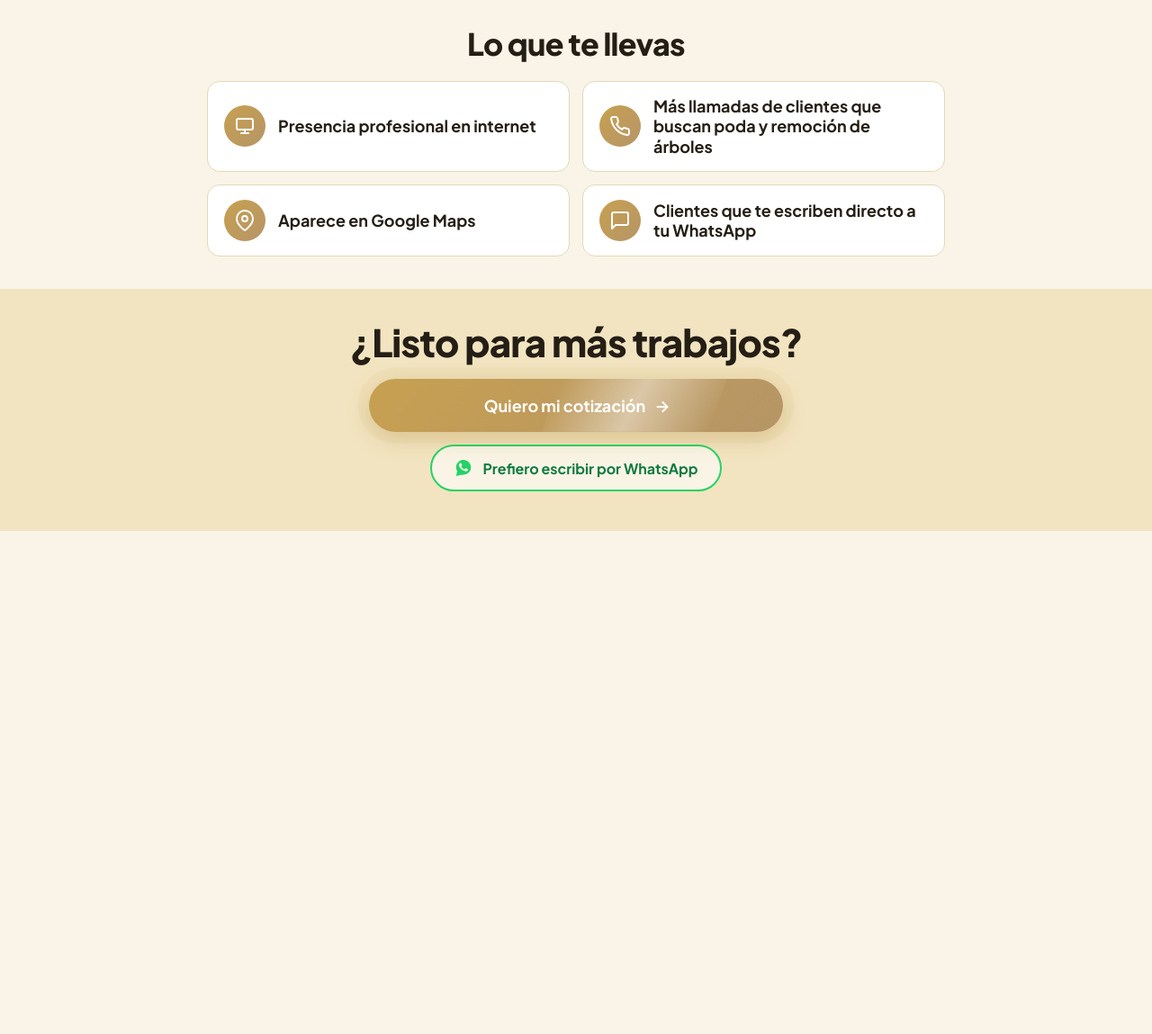
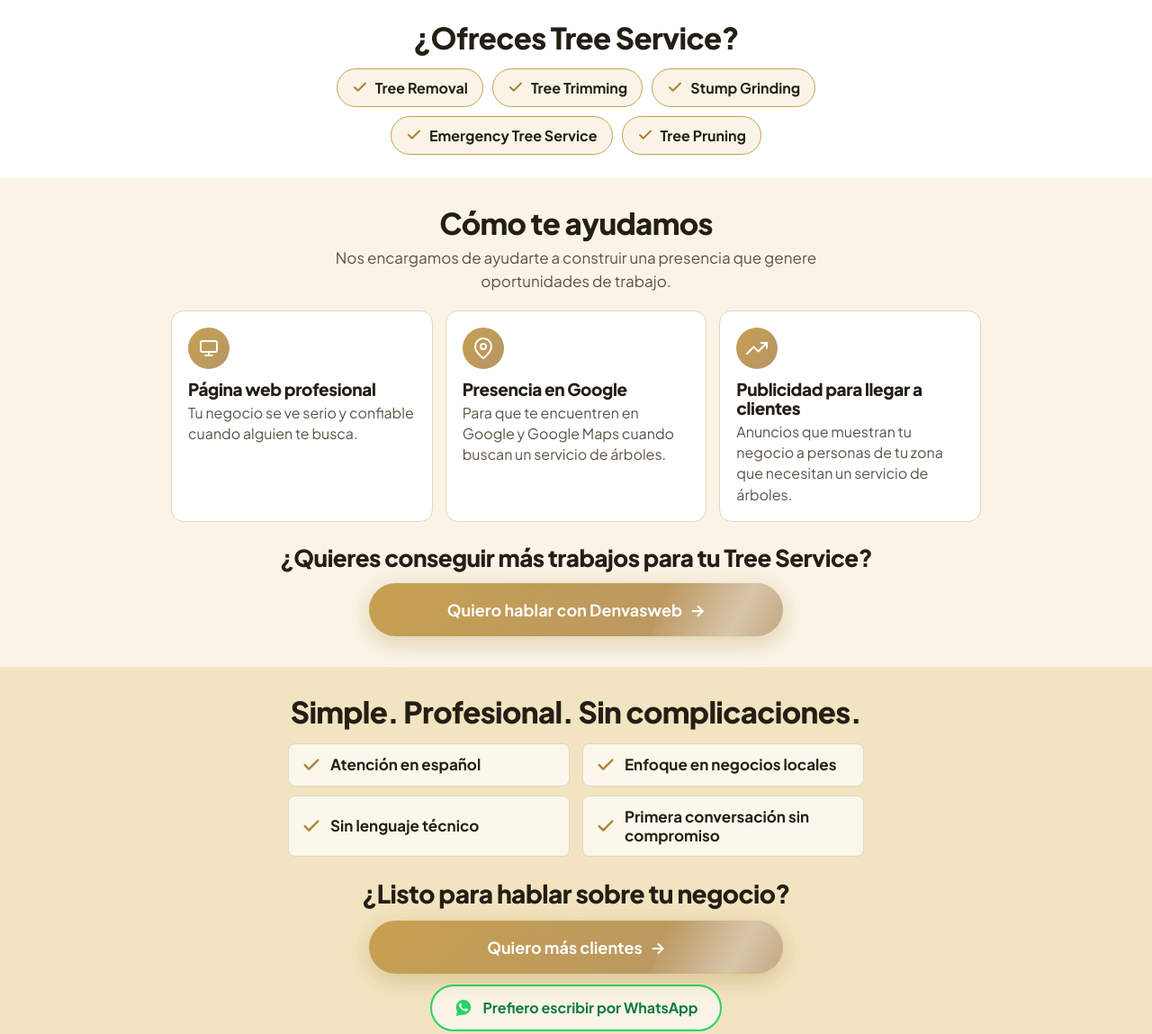
Before and after one commit to denvas235test/landing, a plain HTML site: page landing-tree-service/index.html in a window 1280 px wide. Shown: the part 1060-2209 px from the top of the page at 90% size. Before the commit the page ends 1650 px from the top, so only its background shows below. Drawn offline with Linux system fonts and the light colour scheme.

Commit message:
Landing Tree Service v3: 4 bloques cortos, CTA cerca del contenido, copy simple

```diff
--- a/landing-tree-service/index.html
+++ b/landing-tree-service/index.html
@@ -54,17 +54,17 @@
 .lp-hero .lp-wa { background: rgba(255,255,255,0.92); }
 .lp-hero .lp-wa:hover { background: #25D366; }
 .lp-center { text-align: center; max-width: 720px; margin: 0 auto; }
-.lp-hero h1 { font-size: clamp(34px, 6vw, 56px); margin-bottom: 22px; }
+.lp-hero h1 { font-size: clamp(32px, 6vw, 56px); margin-bottom: 14px; }
+.lp-sub { color: rgba(255,255,255,0.92); font-size: clamp(17px, 2.4vw, 20px); line-height: 1.45; max-width: 560px; margin: 0 auto 22px; text-shadow: 0 1px 10px rgba(0,0,0,0.4); }
 .lp-hero .eyebrow { margin-bottom: 10px; }
 
 /* Formulario protagonista */
 #contact { scroll-margin-top: 84px; }
 .lp-form { max-width: 460px; margin: 0 auto; text-align: left; padding: 26px; border-color: var(--gold-light); box-shadow: 0 18px 44px rgba(169,130,47,0.18); }
-.lp-form-title { font-size: 24px; text-align: center; margin-bottom: 6px; }
-.lp-form-note { text-align: center; font-size: 15px; line-height: 1.45; margin-bottom: 20px; }
+.lp-note { text-align: center; font-size: 14px; line-height: 1.4; margin-top: 12px; color: var(--text); }
 .lp-form .form-field label { font-size: 15px; }
 .lp-form .form-field input { font-size: 16px; padding: 14px 16px; }
-.lp-form .form-status { margin-top: 10px; }
+.lp-form .form-status { margin-top: 6px; min-height: 0; }
 
 /* CTA principal animado */
 .lp-cta { position: relative; overflow: hidden; font-size: 18px; padding: 18px 28px; animation: lpPulse 2.4s ease-in-out infinite; }
@@ -91,33 +91,53 @@
 .lp-wa:hover { background: #25D366; color: #fff; transform: translateY(-2px); }
 .lp-wa:hover svg { fill: #fff; }
 
-/* Bullets con iconos */
-.lp-benefits { padding: 40px 0 36px; background: var(--off-white); }
-.lp-benefits h2 { text-align: center; font-size: clamp(26px, 4vw, 34px); margin-bottom: 22px; }
-.lp-list { display: grid; grid-template-columns: repeat(2, 1fr); gap: 14px; max-width: 820px; margin: 0 auto; }
-.lp-item { display: flex; align-items: center; gap: 14px; background: var(--white); border: 1px solid var(--border); border-radius: var(--radius); padding: 16px 18px; font-size: 18px; font-weight: 700; line-height: 1.25; color: var(--ink); }
+/* Bloque 2: ¿Ofreces Tree Service? */
+.lp-who { background: var(--white); padding: 28px 0 26px; text-align: center; }
+.lp-who h2, .lp-how h2, .lp-final h2 { font-size: clamp(25px, 4vw, 33px); margin-bottom: 8px; }
+.lp-chips { display: flex; flex-wrap: wrap; justify-content: center; gap: 10px; max-width: 640px; margin: 16px auto 0; }
+.lp-chip { display: inline-flex; align-items: center; gap: 8px; padding: 10px 16px; border: 1px solid var(--gold-light); border-radius: 999px; background: var(--off-white); font-weight: 700; font-size: 16px; color: var(--ink); }
+.lp-chip svg, .lp-trust svg { flex: 0 0 auto; width: 18px; height: 18px; fill: none; stroke: var(--gold); stroke-width: 2.6; stroke-linecap: round; stroke-linejoin: round; }
+
+/* Bloque 3: cómo ayudamos + CTA */
+.lp-how { background: var(--off-white); padding: 32px 0 34px; text-align: center; }
+.lp-lead { max-width: 560px; margin: 0 auto 20px; font-size: 17px; line-height: 1.5; }
+.lp-cards { display: grid; grid-template-columns: repeat(3, 1fr); gap: 14px; max-width: 900px; margin: 0 auto; text-align: left; }
+.lp-card { display: flex; flex-direction: column; gap: 12px; background: var(--white); border: 1px solid var(--border); border-radius: var(--radius); padding: 18px; }
+.lp-card h3 { font-size: 19px; margin-bottom: 4px; }
+.lp-card p { font-size: 16px; line-height: 1.45; margin: 0; }
 .lp-ico { flex: 0 0 46px; width: 46px; height: 46px; border-radius: 50%; display: grid; place-items: center; background: linear-gradient(135deg, var(--gold-light), var(--gold-deep)); }
 .lp-ico svg { width: 24px; height: 24px; fill: none; stroke: #fff; stroke-width: 2; stroke-linecap: round; stroke-linejoin: round; }
+.lp-mid { margin-top: 26px; }
+.lp-mid h3 { font-size: clamp(20px, 3.2vw, 26px); margin-bottom: 14px; }
+.lp-actions { display: flex; flex-direction: column; align-items: center; gap: 12px; }
+.lp-actions .lp-cta { width: 100%; max-width: 460px; }
 
-/* CTA final */
-.lp-final { padding: 36px 0 44px; background: var(--section-tint); text-align: center; }
-.lp-final h2 { margin-bottom: 18px; }
-.lp-final-actions { display: flex; flex-direction: column; align-items: center; gap: 14px; }
-.lp-final .lp-cta { width: 100%; max-width: 460px; }
+/* Bloque 4: confianza + CTA final */
+.lp-final { background: var(--section-tint); padding: 32px 0 38px; text-align: center; }
+.lp-trust { list-style: none; display: grid; grid-template-columns: repeat(2, 1fr); gap: 10px 14px; max-width: 640px; margin: 16px auto 26px; padding: 0; text-align: left; }
+.lp-trust li { display: flex; align-items: center; gap: 10px; background: rgba(255,255,255,0.7); border: 1px solid var(--border); border-radius: var(--radius-sm); padding: 12px 14px; font-size: 17px; font-weight: 700; line-height: 1.25; color: var(--ink); }
+.lp-trust svg { width: 22px; height: 22px; }
+.lp-ready { font-size: clamp(22px, 3.6vw, 28px); margin-bottom: 14px; }
 
 @media (max-width: 720px) {
   .hero.lp-hero {
-    padding: 26px 0 34px;
+    padding: 24px 0 30px;
     background:
       linear-gradient(180deg, rgba(20,15,8,0.66) 0%, rgba(20,15,8,0.50) 35%, rgba(20,15,8,0.92) 78%, #241E15 100%),
       url('/images/hero-tree-service.webp') 47% top / auto 620px no-repeat,
       #241E15;
   }
-  .lp-form { padding: 22px 18px; }
-  .lp-list { grid-template-columns: 1fr; gap: 12px; }
-  .lp-item { font-size: 17px; }
-  .lp-benefits { padding: 32px 0 28px; }
-  .lp-final { padding: 30px 0 36px; }
+  .lp-hero h1 { font-size: 31px; margin-bottom: 12px; }
+  .lp-sub { font-size: 17px; margin-bottom: 18px; }
+  .lp-form { padding: 20px 18px; }
+  .lp-form .form-field input { padding: 12px 14px; }
+  .lp-who { padding: 24px 0 22px; }
+  .lp-chip { font-size: 15px; padding: 9px 14px; }
+  .lp-how { padding: 28px 0 28px; }
+  .lp-cards { grid-template-columns: 1fr; gap: 12px; }
+  .lp-card { flex-direction: row; align-items: flex-start; gap: 14px; padding: 16px; }
+  .lp-trust { grid-template-columns: 1fr; gap: 10px; }
+  .lp-final { padding: 28px 0 32px; }
 }
 </style>
 </head>
@@ -137,19 +157,18 @@
 
 <main>
 
-  <!-- HEADLINE + FORMULARIO (acción principal) + WhatsApp secundario -->
+  <!-- BLOQUE 1: HERO + FORMULARIO -->
   <section class="hero lp-hero" id="hero">
     <div class="hero-glow" aria-hidden="true"></div>
     <div class="hero-glow-2" aria-hidden="true"></div>
     <div class="container lp-center" style="position:relative;z-index:1;">
       <span class="eyebrow reveal" data-reveal="1">Para dueños de Tree Service</span>
       <h1 class="reveal" data-reveal="1">Más llamadas. Más trabajos agendados. Para tu negocio de <span class="accent">Tree Service</span>.</h1>
+      <p class="lp-sub reveal" data-reveal="1">Ayudamos a negocios de Tree Service a conseguir más clientes que buscan servicios de árboles en su área.</p>
 
       <div id="contact" class="reveal" data-reveal="2">
         <form class="contact-form lp-form" id="contact-form" action="https://formspree.io/f/mqeoakpw" method="POST">
           <input type="hidden" name="form_type" value="landing-tree-service">
-          <h2 class="lp-form-title">Pide tu cotización gratis</h2>
-          <p class="lp-form-note">Solo 3 datos. Al enviar, se abre WhatsApp con tu mensaje ya escrito. Sin compromiso.</p>
           <div class="form-field">
             <label for="name">Nombre</label>
             <input type="text" id="name" name="name" autocomplete="name" required>
@@ -162,7 +181,8 @@
             <label for="business">Nombre del negocio</label>
             <input type="text" id="business" name="business" autocomplete="organization" required>
           </div>
-          <button type="submit" class="btn btn-primary btn-lg btn-full lp-cta">Quiero mi cotización <span class="lp-arrow" aria-hidden="true">→</span></button>
+          <button type="submit" class="btn btn-primary btn-lg btn-full lp-cta">Quiero más clientes <span class="lp-arrow" aria-hidden="true">→</span></button>
+          <p class="lp-note">Sin compromiso. Al enviar, se abre WhatsApp con tu mensaje listo.</p>
           <p class="form-status" id="form-status" role="status" aria-live="polite"></p>
         </form>
 
@@ -176,37 +196,71 @@
     </div>
   </section>
 
-  <!-- BULLETS CON ICONOS -->
-  <section class="lp-benefits" id="beneficios">
+  <!-- BLOQUE 2: IDENTIFICACIÓN -->
+  <section class="lp-who">
     <div class="container">
-      <h2>Lo que te llevas</h2>
-      <div class="lp-list">
-        <div class="lp-item">
+      <h2>¿Ofreces Tree Service?</h2>
+      <div class="lp-chips">
+        <span class="lp-chip"><svg viewBox="0 0 24 24" aria-hidden="true"><polyline points="20 6 9 17 4 12"/></svg>Tree Removal</span>
+        <span class="lp-chip"><svg viewBox="0 0 24 24" aria-hidden="true"><polyline points="20 6 9 17 4 12"/></svg>Tree Trimming</span>
+        <span class="lp-chip"><svg viewBox="0 0 24 24" aria-hidden="true"><polyline points="20 6 9 17 4 12"/></svg>Stump Grinding</span>
+        <span class="lp-chip"><svg viewBox="0 0 24 24" aria-hidden="true"><polyline points="20 6 9 17 4 12"/></svg>Emergency Tree Service</span>
+        <span class="lp-chip"><svg viewBox="0 0 24 24" aria-hidden="true"><polyline points="20 6 9 17 4 12"/></svg>Tree Pruning</span>
+      </div>
+    </div>
+  </section>
+
+  <!-- BLOQUE 3: CÓMO AYUDAMOS + CTA -->
+  <section class="lp-how">
+    <div class="container">
+      <h2>Cómo te ayudamos</h2>
+      <p class="lp-lead">Nos encargamos de ayudarte a construir una presencia que genere oportunidades de trabajo.</p>
+      <div class="lp-cards">
+        <div class="lp-card">
           <span class="lp-ico"><svg viewBox="0 0 24 24" aria-hidden="true"><rect x="3" y="4" width="18" height="12" rx="2"/><path d="M8 20h8M12 16v4"/></svg></span>
-          Presencia profesional en internet
+          <div>
+            <h3>Página web profesional</h3>
+            <p>Tu negocio se ve serio y confiable cuando alguien te busca.</p>
+          </div>
         </div>
-        <div class="lp-item">
-          <span class="lp-ico"><svg viewBox="0 0 24 24" aria-hidden="true"><path d="M22 16.9v3a2 2 0 0 1-2.2 2 19.8 19.8 0 0 1-8.6-3.1 19.5 19.5 0 0 1-6-6A19.8 19.8 0 0 1 2.1 4.2 2 2 0 0 1 4.1 2h3a2 2 0 0 1 2 1.7c.1 1 .4 1.9.7 2.8a2 2 0 0 1-.5 2.1L8.1 9.9a16 16 0 0 0 6 6l1.3-1.3a2 2 0 0 1 2.1-.4c.9.3 1.8.6 2.8.7a2 2 0 0 1 1.7 2z"/></svg></span>
-          Más llamadas de clientes que buscan poda y remoción de árboles
+        <div class="lp-card">
+          <span class="lp-ico"><svg viewBox="0 0 24 24" aria-hidden="true"><path d="M21 10c0 7-9 13-9 13S3 17 3 10a9 9 0 0 1 18 0z"/><circle cx="12" cy="10" r="3"/></svg></span>
+          <div>
+            <h3>Presencia en Google</h3>
+            <p>Para que te encuentren en Google y Google Maps cuando buscan un servicio de árboles.</p>
+          </div>
         </div>
-        <div class="lp-item">
-          <span class="lp-ico"><svg viewBox="0 0 24 24" aria-hidden="true"><path d="M21 10c0 7-9 13-9 13S3 17 3 10a9 9 0 0 1 18 0z"/><circle cx="12" cy="10" r="3"/></svg></span>
-          Aparece en Google Maps
+        <div class="lp-card">
+          <span class="lp-ico"><svg viewBox="0 0 24 24" aria-hidden="true"><polyline points="23 6 13.5 15.5 8.5 10.5 1 18"/><polyline points="17 6 23 6 23 12"/></svg></span>
+          <div>
+            <h3>Publicidad para llegar a clientes</h3>
+            <p>Anuncios que muestran tu negocio a personas de tu zona que necesitan un servicio de árboles.</p>
+          </div>
         </div>
-        <div class="lp-item">
-          <span class="lp-ico"><svg viewBox="0 0 24 24" aria-hidden="true"><path d="M21 15a2 2 0 0 1-2 2H7l-4 4V5a2 2 0 0 1 2-2h14a2 2 0 0 1 2 2z"/></svg></span>
-          Clientes que te escriben directo a tu WhatsApp
+      </div>
+
+      <div class="lp-mid">
+        <h3>¿Quieres conseguir más trabajos para tu Tree Service?</h3>
+        <div class="lp-actions">
+          <a href="#contact" class="btn btn-primary btn-lg lp-cta">Quiero hablar con Denvasweb <span class="lp-arrow" aria-hidden="true">→</span></a>
         </div>
       </div>
     </div>
   </section>
 
-  <!-- CTA FINAL: vuelve al formulario; WhatsApp secundario -->
+  <!-- BLOQUE 4: CONFIANZA + CTA FINAL -->
   <section class="lp-final">
     <div class="container">
-      <h2>¿Listo para más trabajos?</h2>
-      <div class="lp-final-actions">
-        <a href="#contact" class="btn btn-primary btn-lg lp-cta">Quiero mi cotización <span class="lp-arrow" aria-hidden="true">→</span></a>
+      <h2>Simple. Profesional. Sin complicaciones.</h2>
+      <ul class="lp-trust">
+        <li><svg viewBox="0 0 24 24" aria-hidden="true"><polyline points="20 6 9 17 4 12"/></svg>Atención en español</li>
+        <li><svg viewBox="0 0 24 24" aria-hidden="true"><polyline points="20 6 9 17 4 12"/></svg>Enfoque en negocios locales</li>
+        <li><svg viewBox="0 0 24 24" aria-hidden="true"><polyline points="20 6 9 17 4 12"/></svg>Sin lenguaje técnico</li>
+        <li><svg viewBox="0 0 24 24" aria-hidden="true"><polyline points="20 6 9 17 4 12"/></svg>Primera conversación sin compromiso</li>
+      </ul>
+      <h3 class="lp-ready">¿Listo para hablar sobre tu negocio?</h3>
+      <div class="lp-actions">
+        <a href="#contact" class="btn btn-primary btn-lg lp-cta">Quiero más clientes <span class="lp-arrow" aria-hidden="true">→</span></a>
         <a href="https://wa.me/19177423657?text=Hola%2C%20vi%20el%20video%20de%20Tree%20Service%20y%20quiero%20m%C3%A1s%20informaci%C3%B3n" class="lp-wa" target="_blank" rel="noopener">
           <svg viewBox="0 0 32 32" aria-hidden="true"><path d="M16.004 3C9.377 3 4 8.373 4 15c0 2.386.7 4.61 1.902 6.482L4 29l7.72-1.86A11.94 11.94 0 0 0 16.004 27C22.63 27 28 21.627 28 15S22.63 3 16.004 3Zm6.98 16.71c-.297.837-1.47 1.53-2.41 1.73-.64.135-1.478.243-4.294-.922-3.605-1.49-5.926-5.148-6.108-5.39-.176-.242-1.463-1.948-1.463-3.714 0-1.766.925-2.634 1.253-2.996.328-.363.716-.454.955-.454.238 0 .478.002.687.013.22.011.516-.083.807.616.297.716 1.01 2.482 1.098 2.663.088.18.147.393.03.635-.12.242-.18.393-.357.605-.176.212-.372.474-.532.635-.177.18-.362.375-.156.735.207.363.92 1.518 1.976 2.46 1.358 1.21 2.503 1.585 2.865 1.766.362.18.573.15.784-.09.212-.24.907-1.06 1.15-1.42.238-.363.478-.303.803-.181.328.12 2.08.982 2.436 1.16.357.18.594.27.68.42.09.15.09.87-.207 1.71Z"/></svg>
           Prefiero escribir por WhatsApp
```
